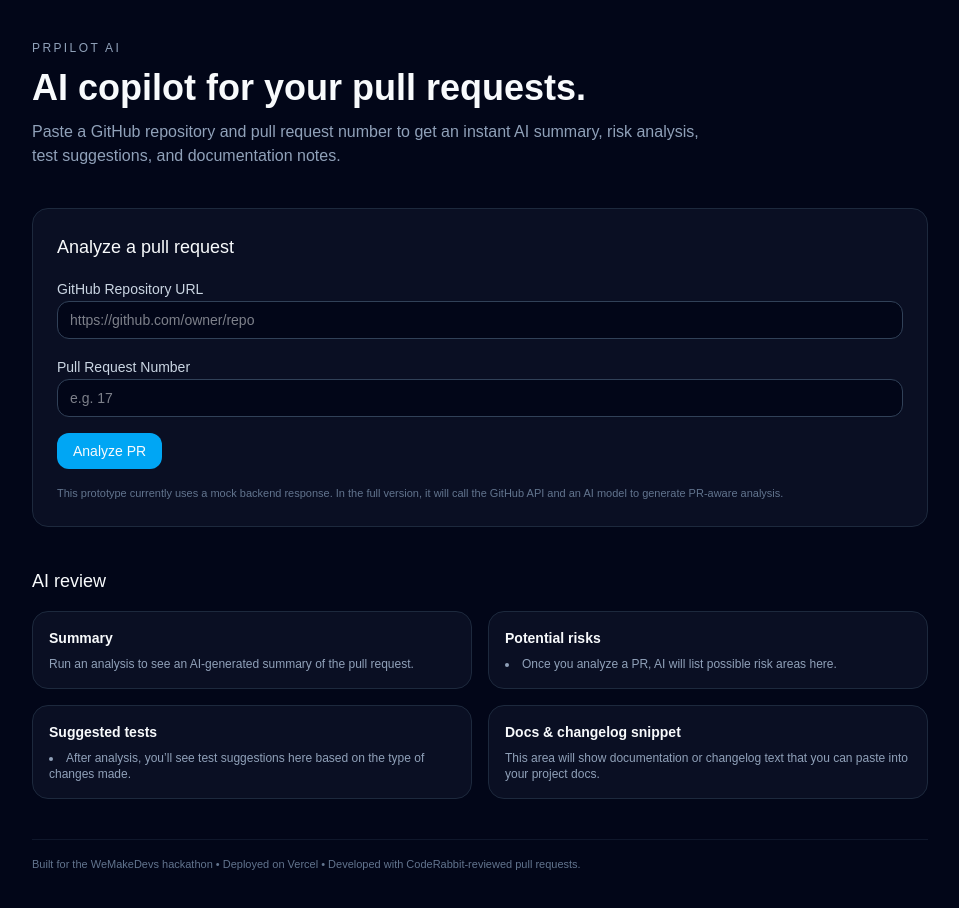
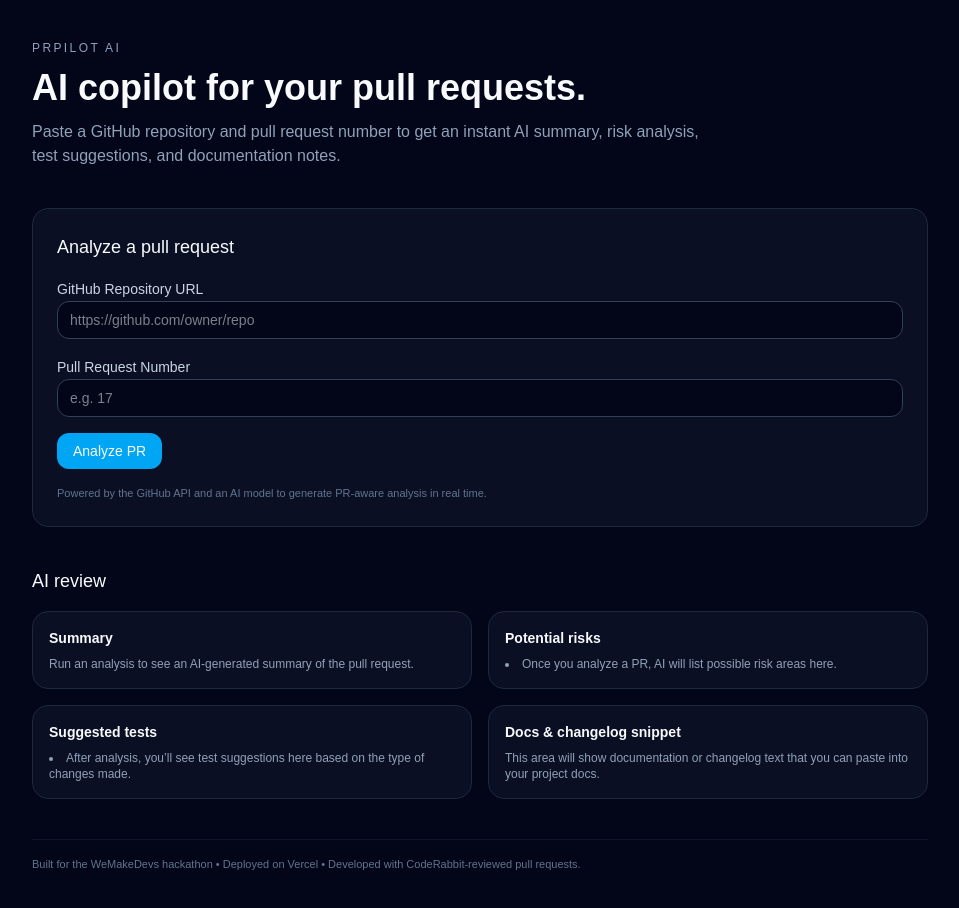
Before and after one commit to venkateshkotoju/prpilot, a Next.js app: page / in a window 1280 px wide. Shown: the top 908 px of the page, without its empty margins (160-1119 px from the left). Built offline with nearby package versions, Linux system fonts and the light colour scheme.

Commit message:
chore: update UI copy to reflect live AI backend

```diff
--- a/app/page.tsx
+++ b/app/page.tsx
@@ -113,12 +113,11 @@ export default function HomePage() {
               {error}
             </p>
           )}
+<p className="text-[11px] text-slate-500">
+  Powered by the GitHub API and an AI model to generate PR-aware analysis in real time.
+</p>
 
-          <p className="text-[11px] text-slate-500">
-            This prototype currently uses a mock backend response. In the full
-            version, it will call the GitHub API and an AI model to generate
-            PR-aware analysis.
-          </p>
+
         </section>
 
         {/* Results Layout */}
```
